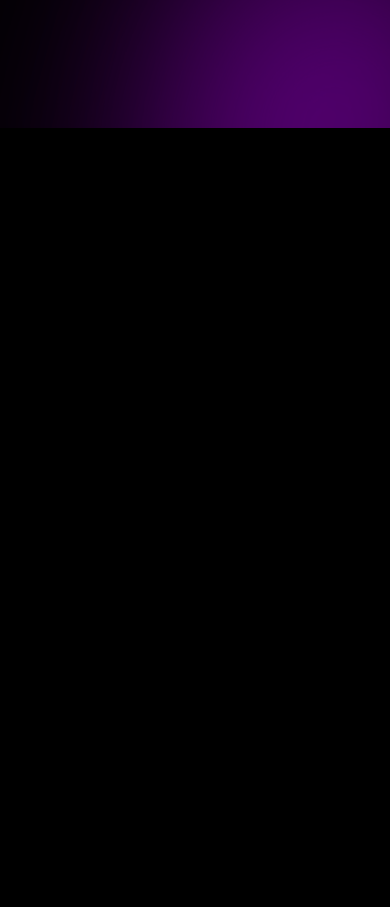
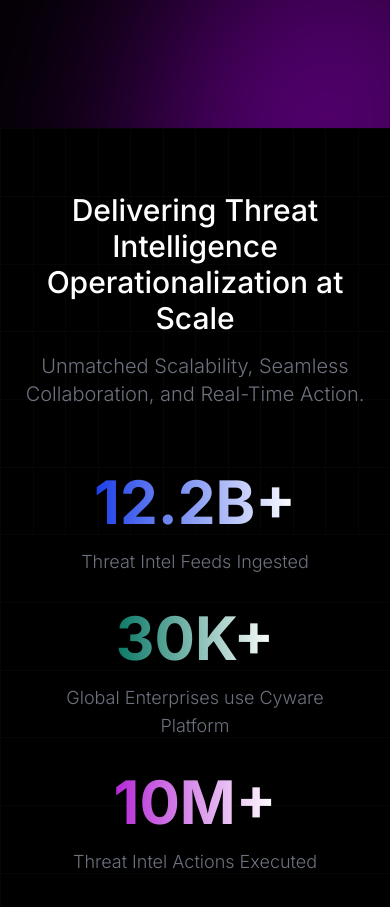
Before and after one commit to tecmec06/Hustlers, a Next.js app in the folder cyware-website/: page / in a window 390 px wide. Shown: the part 7780-8687 px from the top of the page. Before the commit the page ends 7908 px from the top, so only its background shows below. Built offline with nearby package versions, Linux system fonts and the light colour scheme.

Commit message:
Added Cyware stats component

```diff
--- a/cyware-website/app/page.tsx
+++ b/cyware-website/app/page.tsx
@@ -7,6 +7,7 @@
 import ThreatIntelPanel from "@/components/ThreatIntelPanel"
 import { extractKeywords } from '@/lib/keywordExtractor'
 import { CywareQuarterback } from '@/components/cyware-quarterback/cyware-quarterback'
+import { CywareStatsSection } from '@/components/cyware-stat-section'
 
 export async function generateMetadata(): Promise<Metadata> {
   const keywords = await extractKeywords(
@@ -39,6 +40,7 @@
     <div className="bg-black min-h-screen">
       <CywareQuarterback />
     </div>
+    <CywareStatsSection />
   </div>
 </main>
   )
--- /dev/null
+++ b/cyware-website/components/cyware-stat-section.tsx
@@ -0,0 +1,116 @@
+import { cn } from "@/lib/utils"
+
+export interface Stat {
+  value: string
+  label: string
+  gradientColors: [string, string]
+}
+
+export interface CywareStatsSectionProps {
+  title?: string
+  subtitle?: string
+  stats?: Stat[]
+  className?: string
+  showGrid?: boolean
+  titleClassName?: string
+  subtitleClassName?: string
+}
+
+const defaultStats: Stat[] = [
+  {
+    value: "12.2B+",
+    label: "Threat Intel Feeds Ingested",
+    gradientColors: ["#1A3EE8", "#FFFFFF"],
+  },
+  {
+    value: "30K+",
+    label: "Global Enterprises use Cyware Platform",
+    gradientColors: ["#097865", "#FFFFFF"],
+  },
+  {
+    value: "10M+",
+    label: "Threat Intel Actions Executed",
+    gradientColors: ["#B428D6", "#FFFFFF"],
+  },
+]
+
+export function CywareStatsSection({
+  title = "Delivering Threat Intelligence Operationalization at Scale",
+  subtitle = "Unmatched Scalability, Seamless Collaboration, and Real-Time Action.",
+  stats = defaultStats,
+  className,
+  showGrid = true,
+  titleClassName,
+  subtitleClassName,
+}: CywareStatsSectionProps) {
+  return (
+    <div className={cn("relative", className)}>
+      {showGrid && <StatsGrid />}
+      <div className="relative z-10 px-4 py-16">
+        {title && (
+          <h2
+            className={cn("text-white text-3xl md:text-4xl lg:text-5xl font-medium text-center mb-4", titleClassName)}
+          >
+            {title}
+          </h2>
+        )}
+        {subtitle && (
+          <p
+            className={cn(
+              "text-center text-[#b4bcd0]/60 text-xl md:text-2xl font-light max-w-4xl mx-auto mb-16",
+              subtitleClassName,
+            )}
+          >
+            {subtitle}
+          </p>
+        )}
+
+        <div className="grid grid-cols-1 md:grid-cols-3 gap-8 md:gap-4">
+          {stats.map((stat, index) => (
+            <StatCard key={index} value={stat.value} label={stat.label} gradientColors={stat.gradientColors} />
+          ))}
+        </div>
+      </div>
+    </div>
+  )
+}
+
+interface StatCardProps {
+  value: string
+  label: string
+  gradientColors: [string, string]
+}
+
+function StatCard({ value, label, gradientColors }: StatCardProps) {
+  return (
+    <div className="flex flex-col items-center justify-center text-center">
+      <h3
+        className="text-6xl md:text-7xl lg:text-8xl font-bold mb-4 bg-clip-text text-transparent"
+        style={{
+          backgroundImage: `linear-gradient(to right, ${gradientColors[0]}, ${gradientColors[1]})`,
+        }}
+      >
+        {value}
+      </h3>
+      <p className="text-[#b4bcd0]/60 text-lg md:text-xl max-w-xs font-light">{label}</p>
+    </div>
+  )
+}
+
+function StatsGrid() {
+  return (
+    <div className="absolute inset-0 grid grid-cols-12 w-full h-full">
+      {Array.from({ length: 13 }).map((_, i) => (
+        <div key={`v-${i}`} className="border-l border-[#3d3e47]/10 h-full" />
+      ))}
+
+      {Array.from({ length: 13 }).map((_, i) => (
+        <div
+          key={`h-${i}`}
+          className="absolute border-t border-[#3d3e47]/10 w-full"
+          style={{ top: `${(i / 12) * 100}%` }}
+        />
+      ))}
+    </div>
+  )
+}
```
